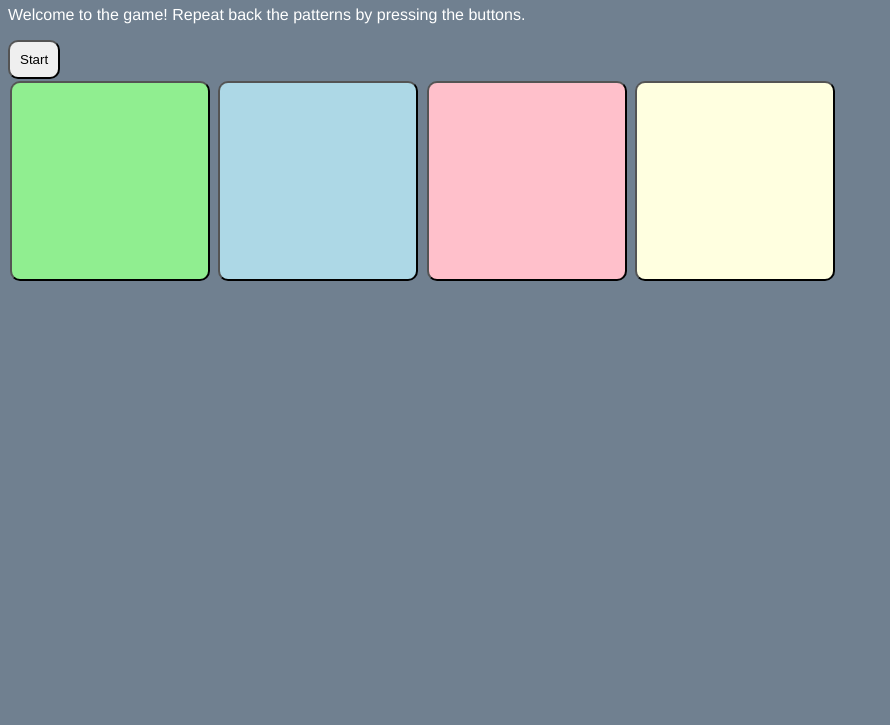
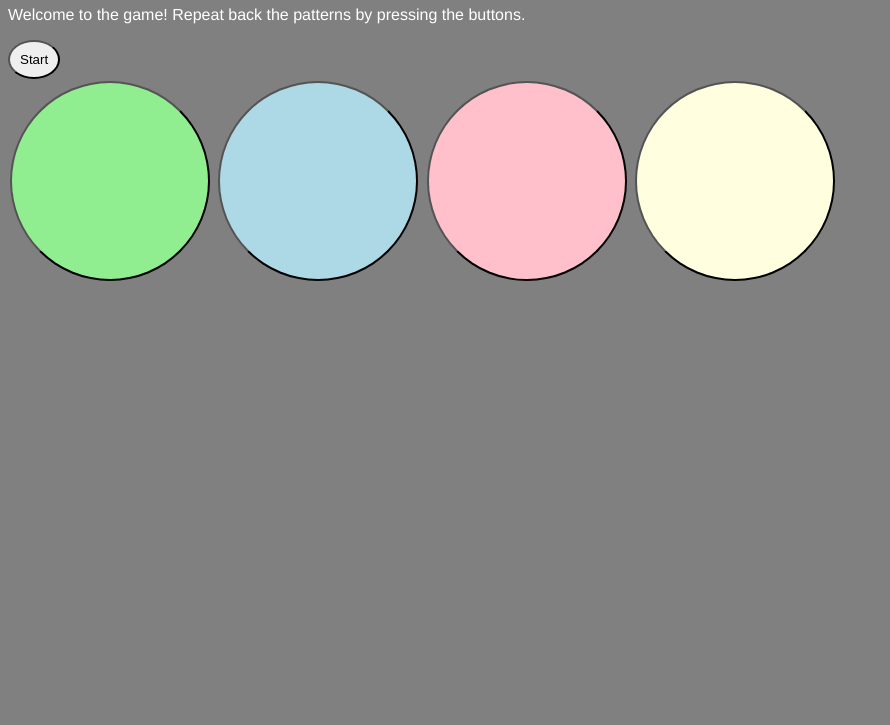
Before and after one commit to chenweida6220/Codepath-Summer-Internship-for-Tech-Excellence-SITE---Prework, a plain HTML site: page index.html in a window 1280 px wide. Shown: the part 75-800 px from the top of the page, without its empty margins (0-890 px from the left). Drawn offline with Linux system fonts and the light colour scheme.

```diff
--- a/style.css
+++ b/style.css
@@ -1,7 +1,7 @@
 body {
   font-family: helvetica, ariel, sans-serif;
   margin: 2m;
-  background-color: slategray;
+  background-color: grey;
   color: white;
 }
 
@@ -12,6 +12,7 @@ h1 {
 button {
   padding: 10px;
   border-radius: 10px;
+  border-radius: 50%;
 }
 
 /* target all four of the game buttons (but not the Start and Stop buttons): */
```
Also changed, not shown: 3 other files.
